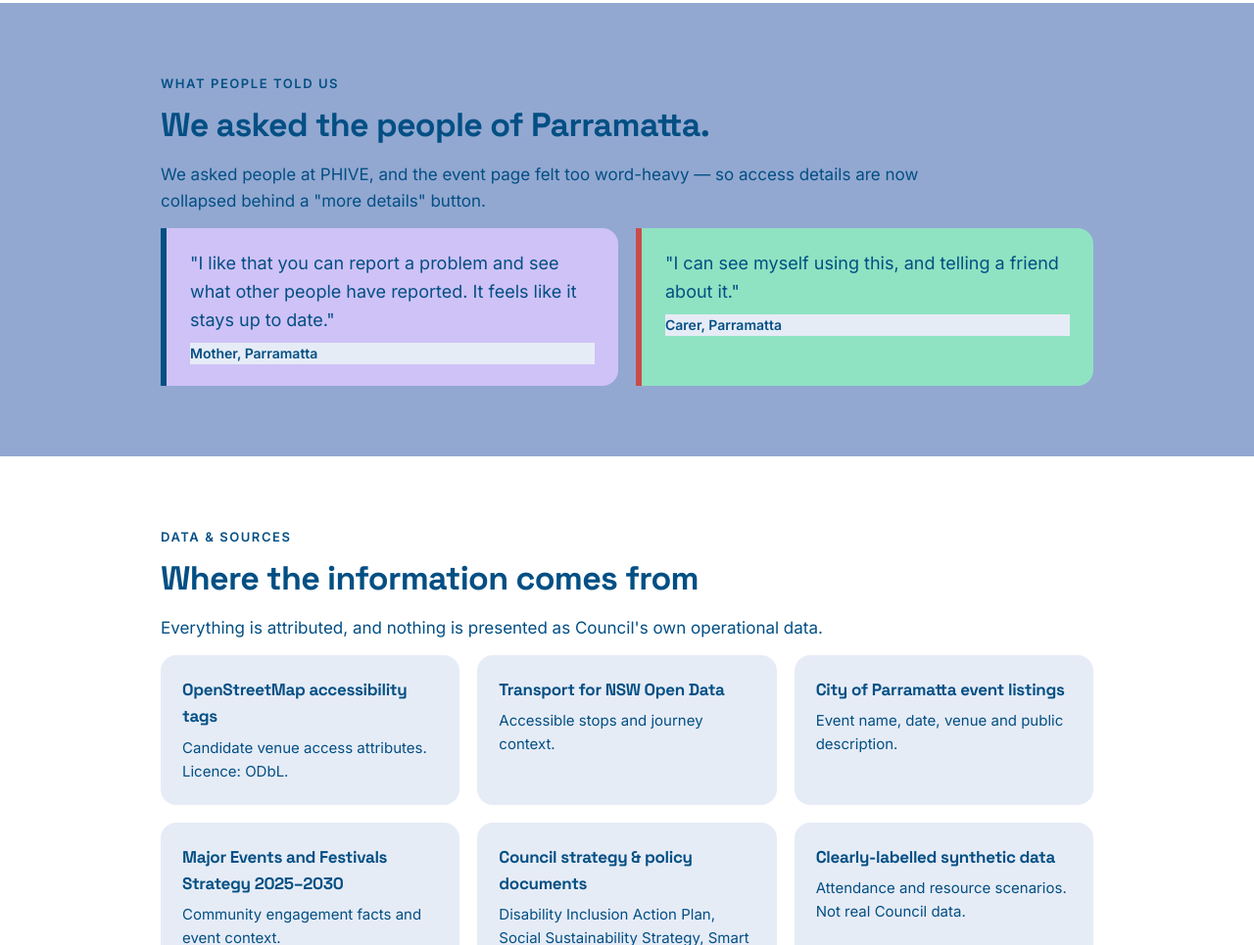
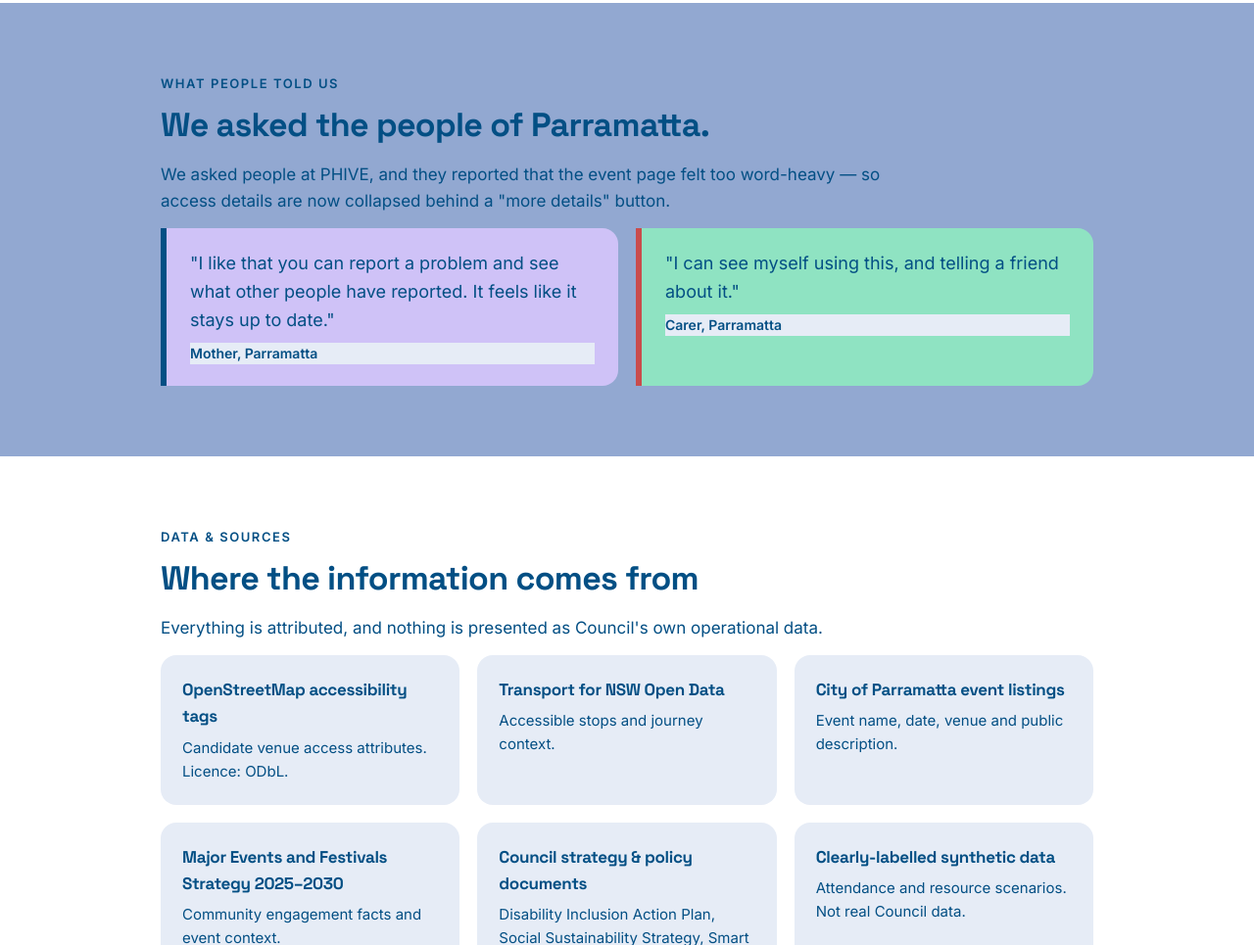
Before and after one commit to eraj-basheer/parramatta-explorer-landing-page, a plain HTML site: page index.html in a window 1280 px wide. Shown: the part 1880-2845 px from the top of the page at 98% size. Drawn offline with Linux system fonts and the light colour scheme.

Commit message:
Update tester feedback description wording

```diff
--- a/index.html
+++ b/index.html
@@ -162,7 +162,7 @@
   <div class="wrap" style="padding: 72px 24px">
     <p class="eyebrow">What people told us</p>
     <h2>We asked the people of Parramatta.</h2>
-    <p style="max-width: 780px">We asked people at PHIVE, and the event page felt too word-heavy — so access details are now collapsed behind a "more details" button.</p>
+    <p style="max-width: 780px">We asked people at PHIVE, and they reported that the event page felt too word-heavy — so access details are now collapsed behind a "more details" button.</p>
     <div class="grid" style="margin-top: 10px">
       <blockquote class="lift" style="background: var(--lav); color: var(--brand); border-left-color: var(--brand)">
         <p>"I like that you can report a problem and see what other people have reported. It feels like it stays up to date."</p>
```
